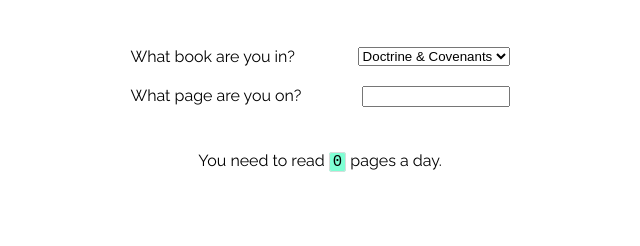
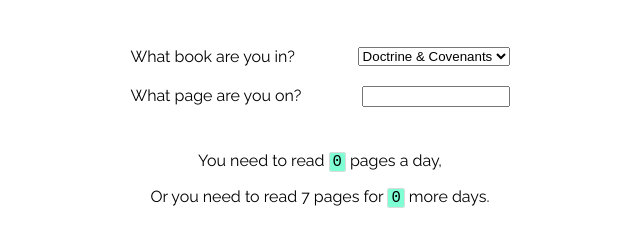
Before and after one commit to bpehlert/scripture-counter, a plain HTML site: page index.html in a window 1280 px wide. Shown: the part 150-396 px from the top of the page, without its empty margins (320-960 px from the left). Drawn offline with Linux system fonts and the light colour scheme.

Commit message:
Added days left of reading

```diff
--- a/app.js
+++ b/app.js
@@ -1,11 +1,12 @@
-const userInput = document.querySelector('.userInput');
-const book = document.querySelector('.book');
-const pagesPerDay = document.querySelector('.pagesPerDay');
+const userInput = document.querySelector(".userInput");
+const book = document.querySelector(".book");
+const pagesPerDay = document.querySelector(".pagesPerDay");
+const daysOfReading = document.querySelector(".daysOfReading");
 
 const today = new Date();
 const end = new Date(today.getFullYear(), 11, 31);
-const oneDay = 1000*60*60*24;
-const days = Math.ceil((end.getTime()-today.getTime())/(oneDay)) + 1;
+const oneDay = 1000 * 60 * 60 * 24;
+const days = Math.ceil((end.getTime() - today.getTime()) / oneDay) + 1;
 
 const oT = 1184;
 const nT = 1590;
@@ -14,31 +15,33 @@ const dC = 294;
 const pP = 61;
 
 function handleChange() {
-   let totalPages =''
-   switch (book.value){
-      case 'oT':
+  let totalPages = "";
+  switch (book.value) {
+    case "oT":
       totalPages = oT + nT + bM + dC + pP;
       break;
-      case 'nT':
+    case "nT":
       totalPages = nT + bM + dC + pP;
       break;
-      case 'bM':
+    case "bM":
       totalPages = bM + dC + pP;
       break;
-      case 'dC':
+    case "dC":
       totalPages = dC + pP;
       break;
-      case 'pP':
+    case "pP":
       totalPages = pP;
       break;
-      default: '';
+    default:
+      "";
   }
 
   const currentPage = userInput.value;
-   const pagesToRead = userInput.value ? ((totalPages - currentPage) / days) : 0;
+  const pagesLeft = totalPages - currentPage;
+  const pagesToRead = userInput.value ? (totalPages - currentPage) / days : 0;
   const precision = pagesToRead === 0 ? 1 : 2;
   pagesPerDay.textContent = pagesToRead.toPrecision(precision);
-
+  daysOfReading.textContent = Math.round(pagesLeft / 7);
 }
 
-userInput.addEventListener('keyup', handleChange);
+userInput.addEventListener("keyup", handleChange);
--- a/index.html
+++ b/index.html
@@ -33,7 +33,11 @@
         <input class="userInput" id="input" type="text" name="currentPage" />
       </div>
       <div class="answer">
-        <p>You need to read <code class="pagesPerDay">0</code> pages a day.</p>
+        <p>You need to read <code class="pagesPerDay">0</code> pages a day,</p>
+        <p>
+          Or you need to read 7 pages for
+          <code class="daysOfReading">0</code> more days.
+        </p>
       </div>
     </div>
 
--- a/main.css
+++ b/main.css
@@ -1,17 +1,17 @@
-body{
-   font-family: 'Raleway', sans-serif;
+body {
+  font-family: "Raleway", sans-serif;
 }
 
-header{
+header {
   text-align: center;
   margin: 70px 15% 0 15%;
 }
 
-.inputs{
+.inputs {
   margin: 50px 35% 10px 35%;
 }
 
-.container{
+.container {
   margin: 20px 0;
 }
 
@@ -19,18 +19,18 @@ header{
   width: 140px;
 }
 
-.answer{
+.answer {
   text-align: center;
   padding: 10px 0;
 }
 
-#input{
+#input {
   float: right;
 }
 
-.pagesPerDay{
+code {
   font-size: 1.2em;
-   border: 1px solid #DBDBDB;
+  border: 1px solid #dbdbdb;
   border-radius: 3px;
   padding: 0px 3px;
   background-color: aquamarine;
```
Lines whose indentation alone changed are shown as unchanged.
